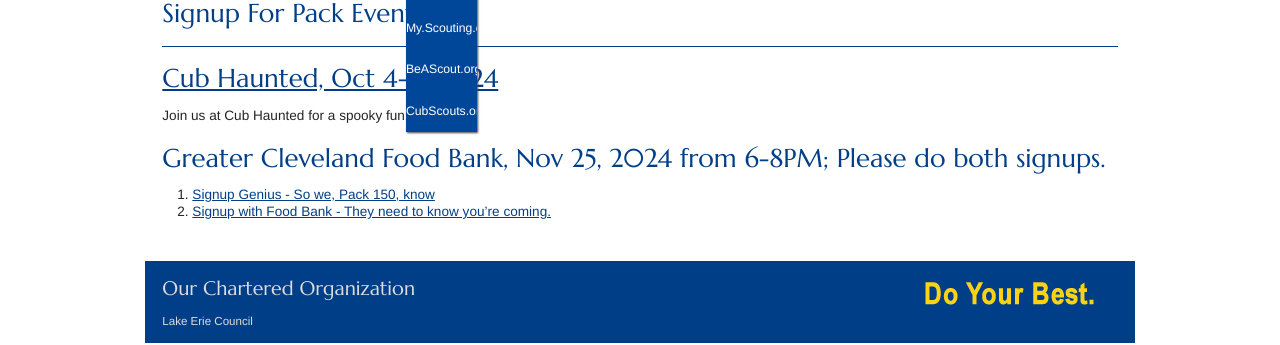
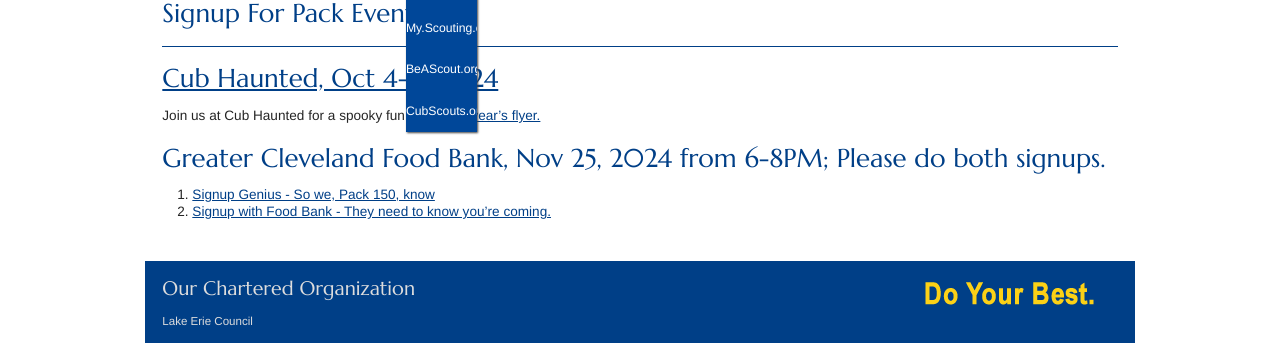
Before and after one commit to Pack150/Pack150.github.io, a Jekyll site: the page built from signups.md, in a window 1280 px wide. Shown: the part 190-535 px from the top of the page. Built offline with Jekyll 4.4.1, drawn with Linux system fonts in a browser that asks for light colours; nearby versions of some CDN libraries; library files that are not in the unit come from our copies.

Commit message:
Update signups.md - temp demo

```diff
--- a/signups.md
+++ b/signups.md
@@ -8,6 +8,7 @@
 ************
 ## [Cub Haunted, Oct 4-6, 2024](https://www.signupgenius.com/go/10C0B45AEAE22A6F5C07-50492552-cubhaunted)
 Join us at Cub Haunted for a spooky fun time!
+[Last year's flyer.](./assets/files/Cub_Haunted_2023.pdf)
 
 ## Greater Cleveland Food Bank, Nov 25, 2024 from 6-8PM; Please do both signups.
 1. [Signup Genius - So we, Pack 150, know](https://www.signupgenius.com/go/10C0B45AEAE22A6F5C07-51484916-greater)
```
